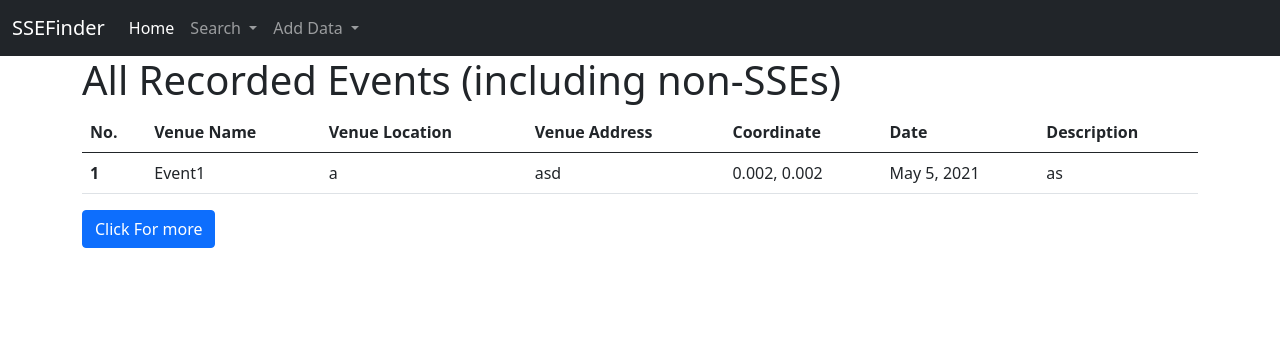
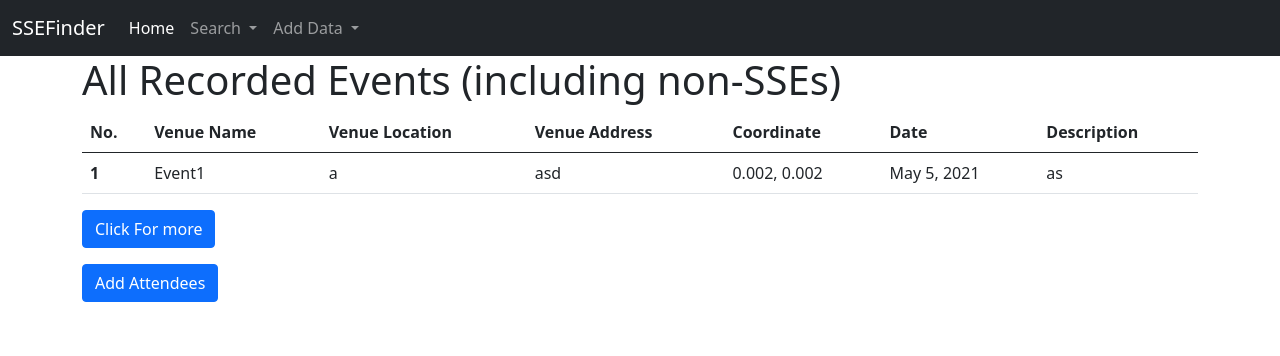
Before and after one commit to allcody/SSEFinderP, a Django app: page /covid in a window 1280 px wide. Shown: the top 356 px of the page. Run offline with Django 3.2, Linux system fonts and the light colour scheme; data comes from the database, SQL or seed files in the repository; parts of the project's set-up code (start-up, migrations or seed data) failed here and were passed over.

Commit message:
Update main.html

```diff
--- a/templates/main.html
+++ b/templates/main.html
@@ -60,5 +60,9 @@
     </div>
   </div>
 
+  <p>
+    <a class="btn btn-primary" href="{% url 'add-attendance' "event" event.pk %}">Add Attendees</a>
+  </p>
+
   {% endfor %}
 {% endblock %}
```
